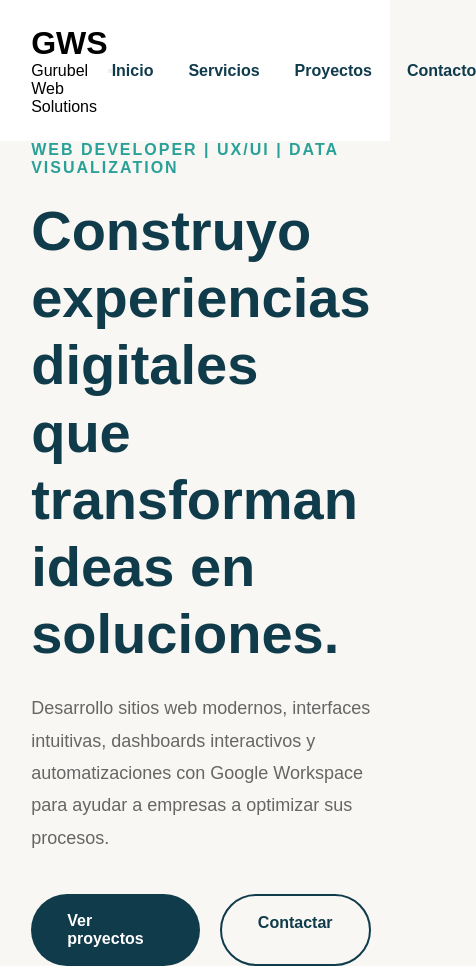
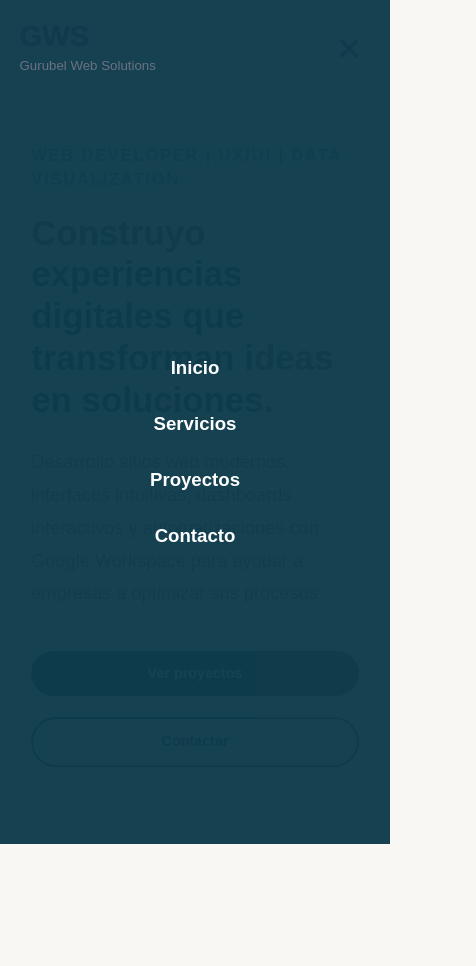
Before and after one commit to WilliamGurubel/williamgurubel-portfolio, a plain HTML site: page index.html in a window 390 px wide. Both pictures are taken after a click on the button "Abrir menú". Shown: the whole page, 476 px wide, since content can reach past the window. After the commit the page ends 844 px from the top, so only its background shows below. Drawn offline with Linux system fonts and the light colour scheme.

Commit message:
style: adopt fluid typography and responsive button styles
Replace pixel-based font sizes with rem and clamp() via CSS custom properties,
add a fluid root font size on html, and fix mobile button overflow with
relative sizing and stacked layout on small screens.

Co-authored-by: Cursor <cursoragent@cursor.com>

```diff
--- a/css/style.css
+++ b/css/style.css
@@ -1,113 +1,269 @@
+:root {
+  --font-size-xs: 0.75rem;
+  --font-size-sm: 0.8125rem;
+  --font-size-base-sm: 0.875rem;
+  --font-size-base: 1rem;
+  --font-size-md: 1.125rem;
+  --font-size-lg: clamp(1.125rem, 1rem + 0.625vw, 1.375rem);
+  --font-size-xl: clamp(1.5rem, 1.25rem + 1.25vw, 2rem);
+  --font-size-2xl: clamp(1.75rem, 1.5rem + 1.25vw, 2.125rem);
+  --font-size-display: clamp(2rem, 1.25rem + 3.75vw, 3.5rem);
+  --font-size-btn: clamp(0.875rem, 0.825rem + 0.25vw, 1rem);
+}
+
 * {
   margin: 0;
   padding: 0;
   box-sizing: border-box;
 }
 
+html {
+  font-size: clamp(1rem, 0.943rem + 0.286vw, 1.125rem);
+  -webkit-text-size-adjust: 100%;
+  text-size-adjust: 100%;
+}
+
 body {
   background: #F8F7F3;
   font-family: Arial, Helvetica, sans-serif;
-}header {
+  font-size: var(--font-size-base);
+  line-height: 1.5;
+}
+
+body.no-scroll {
+  overflow: hidden;
+}
+
+.header {
+  position: relative;
   display: flex;
+  flex-wrap: wrap;
+  align-items: center;
   justify-content: space-between;
-    align-items: center;
-    padding: 25px 8%;
+  padding: 20px 5%;
   background: white;
 }
 
-.logo h1 {
-    color: #0F3B4C;
-    font-size: 34px;
+.header__brand {
+  z-index: 110;
 }
 
-.logo p {
-    color: #6B7280;
-    font-size: 14px;
-    margin-top: 5px;
+.header__title {
+  color: #0F3B4C;
+  font-size: var(--font-size-2xl);
+  line-height: 1.1;
 }
 
-nav ul {
+.header__tagline {
+  color: #6B7280;
+  font-size: clamp(0.8125rem, 0.775rem + 0.19vw, 0.875rem);
+  margin-top: 0.25rem;
+}
+
+.header__toggle {
+  display: flex;
+  flex-direction: column;
+  justify-content: center;
+  gap: 5px;
+  z-index: 110;
+  width: 44px;
+  height: 44px;
+  padding: 10px;
+  border: none;
+  border-radius: 8px;
+  background: transparent;
+  cursor: pointer;
+}
+
+.header__toggle:focus-visible {
+  outline: 2px solid #2AA198;
+  outline-offset: 2px;
+}
+
+.header__toggle-bar {
+  display: block;
+  width: 100%;
+  height: 3px;
+  border-radius: 2px;
+  background: #0F3B4C;
+  transition: transform 0.3s ease, opacity 0.3s ease;
+}
+
+.header--open .header__toggle-bar:nth-child(1) {
+  transform: translateY(8px) rotate(45deg);
+}
+
+.header--open .header__toggle-bar:nth-child(2) {
+  opacity: 0;
+}
+
+.header--open .header__toggle-bar:nth-child(3) {
+  transform: translateY(-8px) rotate(-45deg);
+}
+
+.header__nav {
+  position: fixed;
+  inset: 0;
+  z-index: 100;
+  display: flex;
+  align-items: center;
+  justify-content: center;
+  padding: 100px 5% 40px;
+  background: rgba(15, 59, 76, 0.97);
+  opacity: 0;
+  visibility: hidden;
+  transition: opacity 0.3s ease, visibility 0.3s ease;
+}
+
+.header--open .header__nav {
+  opacity: 1;
+  visibility: visible;
+}
+
+.header__menu {
   list-style: none;
   display: flex;
-    gap: 35px;
+  flex-direction: column;
+  align-items: center;
+  gap: 28px;
+  width: 100%;
 }
 
-nav a {
+.header__menu-link {
   text-decoration: none;
-    color: #0F3B4C;
+  color: white;
+  font-size: var(--font-size-lg);
   font-weight: bold;
-    transition: 0.3s;
+  transition: color 0.3s ease;
 }
 
-nav a:hover {
+.header__menu-link:hover,
+.header__menu-link:focus-visible {
   color: #2AA198;
-}.hero{
-    min-height:85vh;
-    display:flex;
-    align-items:center;
-    padding:0 8%;
-    background:#F8F7F3;
 }
 
-.hero-content{
-    max-width:700px;
+@media (min-width: 768px) {
+  .header {
+    padding: 25px 8%;
   }
 
-.subtitle{
-    color:#2AA198;
-    font-weight:bold;
-    letter-spacing:2px;
-    margin-bottom:20px;
+  .header__tagline {
+    margin-top: 0.3125rem;
   }
 
-.hero h2{
-    font-size:56px;
-    color:#103B4A;
-    line-height:1.2;
-    margin-bottom:25px;
+  .header__toggle {
+    display: none;
   }
 
-.description{
-    color:#666;
-    font-size:18px;
-    line-height:1.8;
-    margin-bottom:40px;
+  .header__nav {
+    position: static;
+    inset: auto;
+    display: block;
+    padding: 0;
+    background: transparent;
+    opacity: 1;
+    visibility: visible;
   }
 
-.buttons{
-    display:flex;
-    gap:20px;
+  .header__menu {
+    flex-direction: row;
+    align-items: center;
+    gap: 35px;
+    width: auto;
   }
 
-.btn-primary{
-
-    background:#103B4A;
-    color:white;
-    padding:18px 36px;
-    border-radius:50px;
-    text-decoration:none;
-    font-weight:bold;
-
+  .header__menu-link {
+    color: #0F3B4C;
+    font-size: inherit;
   }
 
-.btn-secondary{
+  .header__menu-link:hover,
+  .header__menu-link:focus-visible {
+    color: #2AA198;
+  }
+}
 
-    border:2px solid #103B4A;
-    color:#103B4A;
-    padding:18px 36px;
-    border-radius:50px;
-    text-decoration:none;
-    font-weight:bold;
 
-}.proyectos {
+.hero {
+  min-height: 85vh;
+  display: flex;
+  align-items: center;
+  padding: 0 8%;
+  background: #F8F7F3;
+}
+
+.hero-content {
+  max-width: 700px;
+}
+
+.subtitle {
+  color: #2AA198;
+  font-weight: bold;
+  letter-spacing: 2px;
+  margin-bottom: 20px;
+}
+
+.hero h2 {
+  font-size: var(--font-size-display);
+  color: #103B4A;
+  line-height: 1.2;
+  margin-bottom: 1.5625rem;
+}
+
+.description {
+  color: #666;
+  font-size: var(--font-size-md);
+  line-height: 1.8;
+  margin-bottom: 2.5rem;
+}
+
+.buttons {
+  display: flex;
+  flex-wrap: wrap;
+  gap: 1.25rem;
+}
+
+.btn-primary,
+.btn-secondary {
+  font-size: var(--font-size-btn);
+  line-height: 1.2;
+  padding: 1em 1.75em;
+  border-radius: 3.125rem;
+  text-decoration: none;
+  font-weight: bold;
+  text-align: center;
+}
+
+.btn-primary {
+  background: #103B4A;
+  color: white;
+}
+
+.btn-secondary {
+  border: 0.125rem solid #103B4A;
+  color: #103B4A;
+}
+
+@media (max-width: 479px) {
+  .buttons {
+    flex-direction: column;
+  }
+
+  .btn-primary,
+  .btn-secondary {
+    width: 100%;
+  }
+}
+
+.proyectos {
   padding: 100px 8%;
   background: #F8F7F3;
 }
 
 .section-title {
-    font-size: 32px;
+  font-size: var(--font-size-xl);
   color: #103B4A;
-    margin-bottom: 10px;
+  margin-bottom: 0.625rem;
 }
 
 .section-subtitle {
@@ -125,34 +281,34 @@ nav a:hover {
   background: white;
   border-radius: 16px;
   padding: 30px;
-    box-shadow: 0 4px 20px rgba(0,0,0,0.05);
+  box-shadow: 0 4px 20px rgba(0, 0, 0, 0.05);
   transition: 0.3s;
 }
 
 .proyecto-card:hover {
   transform: translateY(-5px);
-    box-shadow: 0 8px 25px rgba(0,0,0,0.08);
+  box-shadow: 0 8px 25px rgba(0, 0, 0, 0.08);
 }
 
 .proyecto-tag {
   color: #2AA198;
   font-weight: bold;
-    font-size: 13px;
-    letter-spacing: 1px;
-    margin-bottom: 12px;
+  font-size: var(--font-size-sm);
+  letter-spacing: 0.0625rem;
+  margin-bottom: 0.75rem;
 }
 
 .proyecto-card h4 {
-    font-size: 22px;
+  font-size: var(--font-size-lg);
   color: #103B4A;
-    margin-bottom: 12px;
+  margin-bottom: 0.75rem;
 }
 
 .proyecto-desc {
   color: #666;
-    font-size: 15px;
+  font-size: 0.9375rem;
   line-height: 1.6;
-    margin-bottom: 18px;
+  margin-bottom: 1.125rem;
 }
 
 .proyecto-stack {
@@ -166,7 +322,7 @@ nav a:hover {
 .proyecto-stack li {
   background: #F8F7F3;
   color: #103B4A;
-    font-size: 12px;
+  font-size: var(--font-size-xs);
   font-weight: bold;
   padding: 6px 14px;
   border-radius: 20px;
```
Lines whose indentation alone changed are shown as unchanged.
